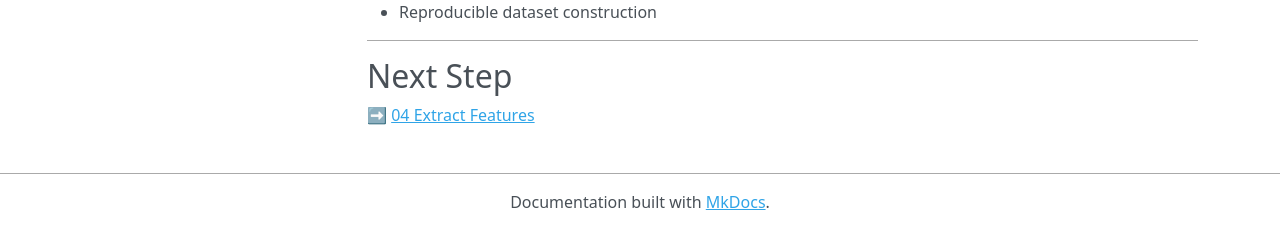
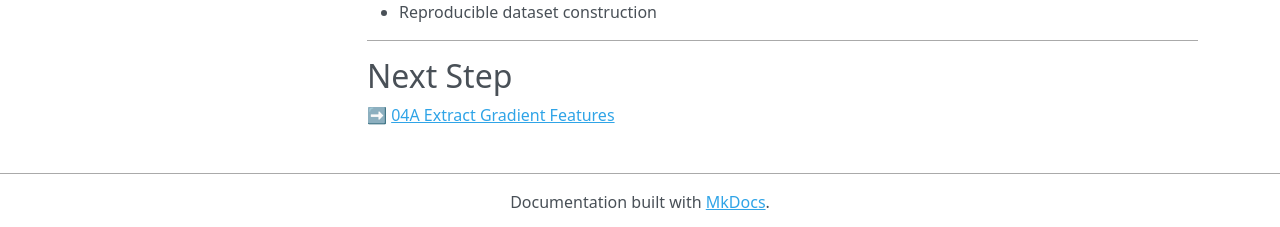
Before and after one commit to pgailinas/dip-ai-image-detection, an MkDocs documentation site: the page built from docs/03_Combine_and_Split.md, in a window 1280 px wide and 900 px high, scrolled down 1731 px. Shown: the part 670-897 px from the top of the window. Built offline with MkDocs 1.6.1, drawn with Linux system fonts in a browser that asks for light colours; nearby versions of some CDN libraries.

Commit message:
Update 03_Combine_and_Split.md

```diff
--- a/docs/03_Combine_and_Split.md
+++ b/docs/03_Combine_and_Split.md
@@ -117,4 +117,4 @@ Displays dataset breakdown by subset, class, and source.
 
 ## Next Step
 
-➡️ [04 Extract Features](04_Extract_Features.md)
+➡️ [04A Extract Gradient Features](04A_Extract_Gradient_Features.md)
```
